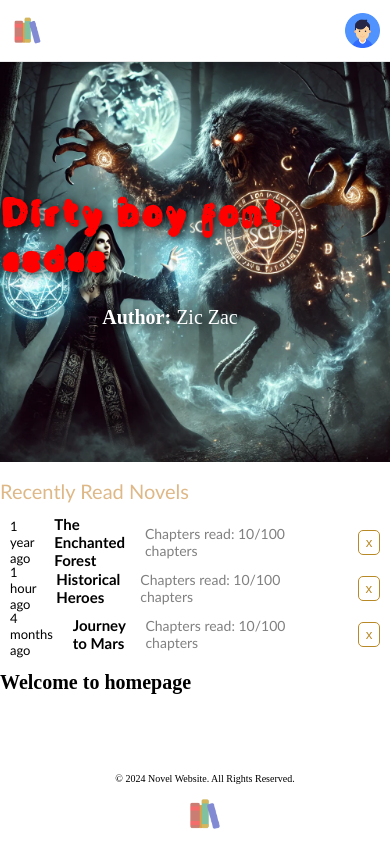
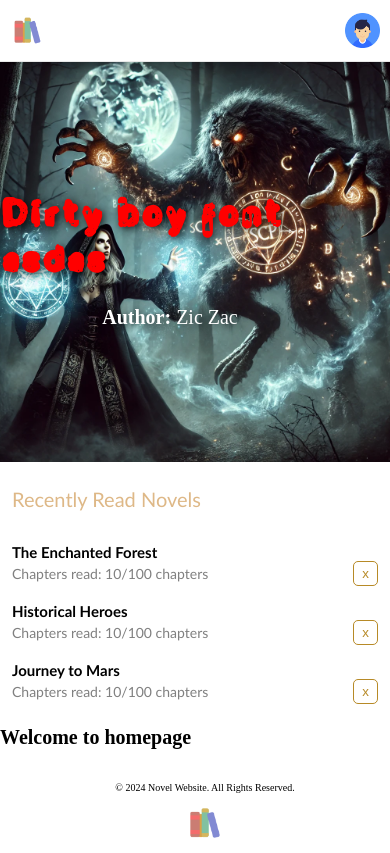
Before and after one commit to vincent-softdev/smart_novel, a React (Create React App) app: page / in a window 390 px wide. Built offline with nearby package versions, Linux system fonts and the light colour scheme.

Commit message:
update responsive

```diff
--- a/src/components/NovelJustRead/NovelJustReadItem.tsx
+++ b/src/components/NovelJustRead/NovelJustReadItem.tsx
@@ -9,13 +9,17 @@ interface NovelJustReadItemProps {
 const NovelJustReadItem: React.FC<NovelJustReadItemProps> = ({ novel }) => {
   return (
     <div className="novel-just-read__item">
+      <div className="novel-just-read__item--header">
         <span>{timeAgo(novel.readDate ?? new Date())}</span>
         <h3>{novel.title}</h3>
+      </div>
+      <div className="novel-just-read__item--detail">
         <p>
           Chapters read: {novel.read}/{novel.totalChapters} chapters
         </p>
         <button>x</button>
       </div>
+    </div>
   )
 }
 
--- a/src/styles/_mixins.scss
+++ b/src/styles/_mixins.scss
@@ -15,3 +15,15 @@
     @content;
   }
 }
+
+@mixin tablet-and-desktop {
+  @media (min-width: 601px) {
+    @content;
+  }
+}
+
+@mixin phone-and-tablet {
+  @media (max-width: 1024px) {
+    @content;
+  }
+}
--- a/src/styles/components/NovelJustRead/_novel_just_read.scss
+++ b/src/styles/components/NovelJustRead/_novel_just_read.scss
@@ -1,3 +1,5 @@
+@import '../../mixins';
+
 .novel-just-read {
   &__container {
     .title {
@@ -6,34 +8,63 @@
       font-size: 2rem;
       font-family: 'Gill Sans', 'Gill Sans MT', Calibri, 'Trebuchet MS',
         sans-serif;
+      padding: 0.8rem 1.2rem;
     }
   }
 
   &__item {
-    display: flex;
-    padding: 1rem 1rem;
-    height: 2.6rem;
-    align-items: center;
+    // padding: 1rem 1rem;
+    // height: 2.6rem;
     gap: 2rem;
     font-family: 'Gill Sans', 'Gill Sans MT', Calibri, 'Trebuchet MS',
       sans-serif;
+
+    @include desktop {
+      display: flex;
+      align-items: center;
+      padding: 1rem 0rem;
+    }
+
+    @include phone-and-tablet {
+      padding: 0.8rem 1.2rem;
+    }
+
+    &--header {
+      display: flex;
+      align-items: center;
+      flex: 1;
 
       span {
         font-weight: 300;
         font-size: 1.3rem;
         flex: 1;
+        margin: 0px;
       }
 
       h3 {
         flex: 5;
         font-weight: 600;
         font-size: 1.5rem;
+        margin: 0px;
       }
+
+      @include phone-and-tablet {
+        span {
+          display: none;
+        }
+      }
+    }
+
+    &--detail {
+      justify-content: space-between;
+      display: flex;
+      align-items: center;
 
       p {
         font-size: 1.4rem;
         color: gray;
         font-weight: 300;
+        margin: 0px;
       }
 
       button {
@@ -48,3 +79,4 @@
       }
     }
   }
+}
```
Lines whose indentation alone changed are shown as unchanged.
